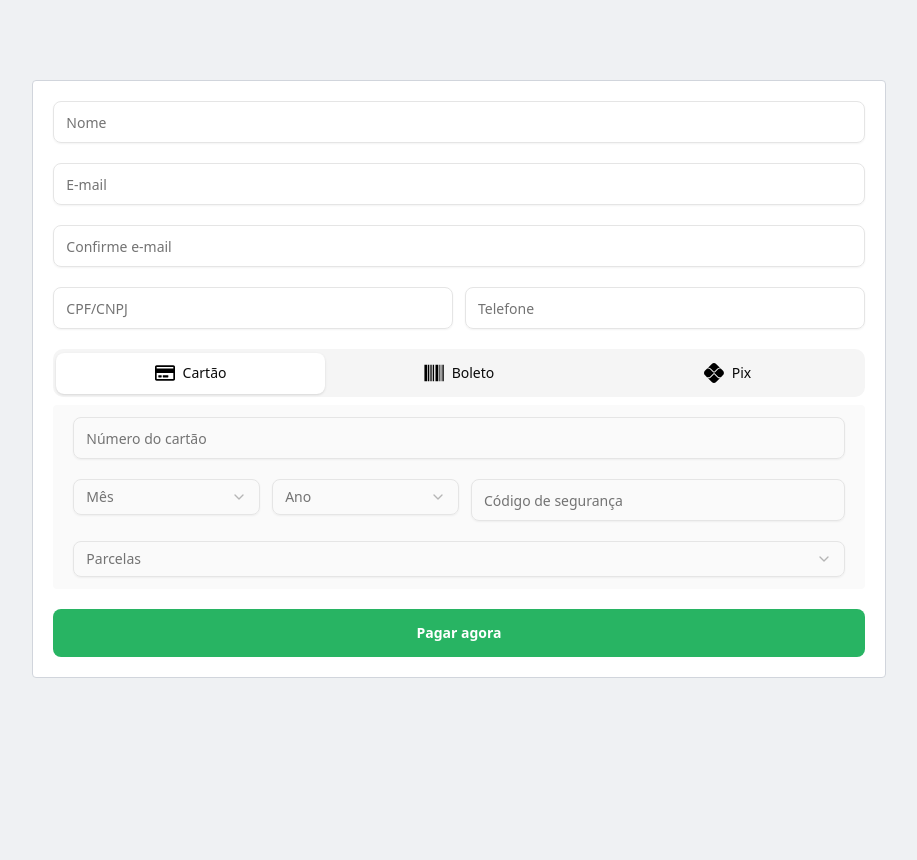
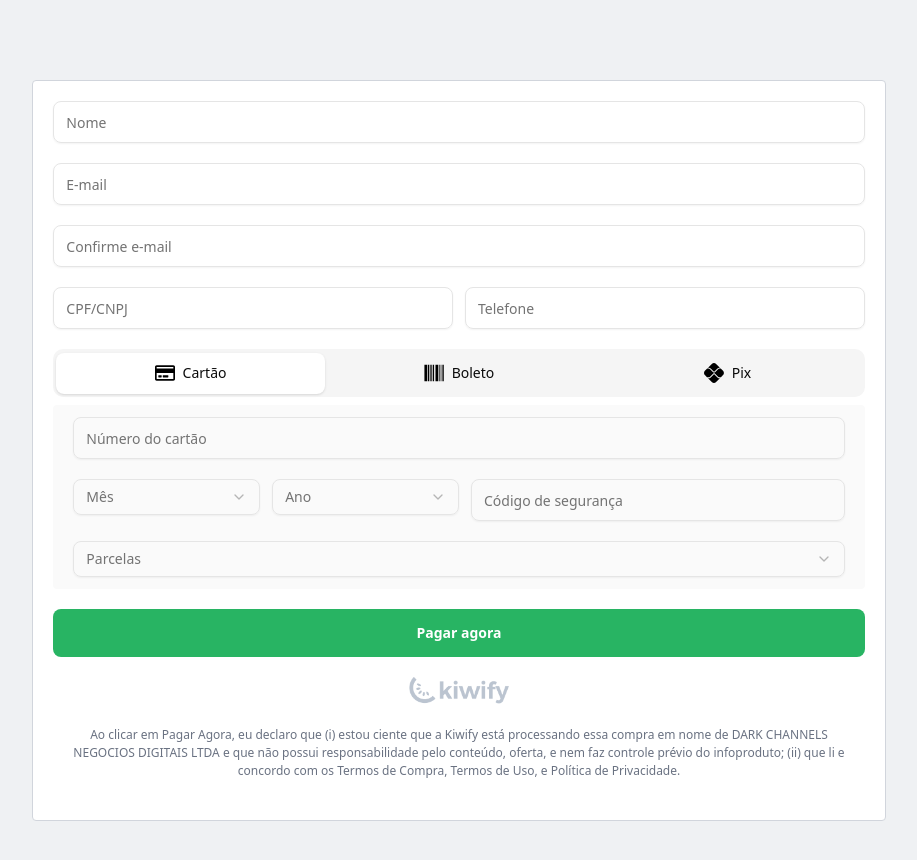
Before and after one commit to petrevisan/kiwify-challenge, a Next.js app: page / in a window 1280 px wide. Shown: the top 860 px of the page, without its empty margins (181-1098 px from the left). Before the commit the page ends 800 px from the top, so only its background shows below. Built offline with nearby package versions, Linux system fonts and the light colour scheme.

Commit message:
feat: add CheckoutFooter component to enhance checkout experience

```diff
--- a/src/components/organisms/Checkout.tsx
+++ b/src/components/organisms/Checkout.tsx
@@ -26,6 +26,7 @@ import {
 import PaymentMethod from "@/components/organisms/PaymentMethod";
 import { monthValues, yearValues, installments } from "@/utils/CardValues";
 import { formatCreditCard } from "@/utils/CreditCardNumber";
+import CheckoutFooter from "@/components/organisms/CheckoutFooter";
 
 export const formSchema = z.object({
   name: z.string().min(1, { message: "Nome é obrigatório" }),
@@ -346,6 +347,9 @@ export default function Checkout() {
           </Button>
         </form>
       </Form>
+      <div>
+        <CheckoutFooter />
+      </div>
     </div>
   );
 }
--- /dev/null
+++ b/src/components/organisms/CheckoutFooter.tsx
@@ -0,0 +1,22 @@
+import Image from "next/image";
+
+export default function CheckoutFooter() {
+  return (
+    <div className="flex flex-col p-5">
+      <Image
+        src={"/kiwify-gray.webp"}
+        width={100}
+        height={50}
+        alt="Kiwify-logo"
+        className="mx-auto"
+      />
+      <p className="text-[12px] text-gray-500 text-center mt-5">
+        Ao clicar em Pagar Agora, eu declaro que (i) estou ciente que a Kiwify
+        está processando essa compra em nome de DARK CHANNELS NEGOCIOS DIGITAIS
+        LTDA e que não possui responsabilidade pelo conteúdo, oferta, e nem faz
+        controle prévio do infoproduto; (ii) que li e concordo com os Termos de
+        Compra, Termos de Uso, e Política de Privacidade.{" "}
+      </p>
+    </div>
+  );
+}
```
